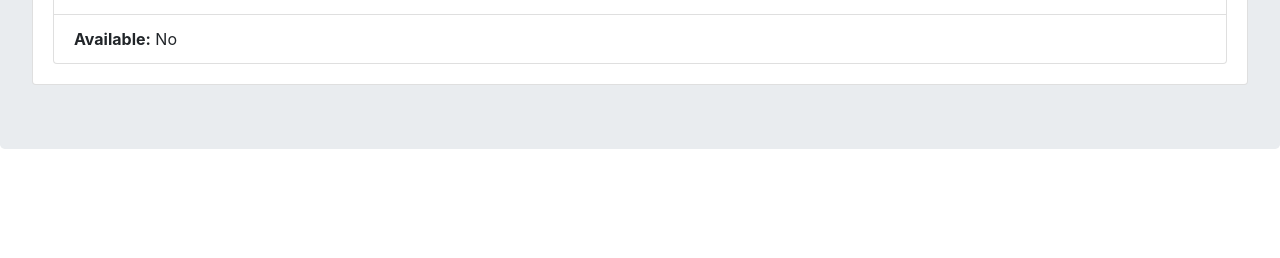
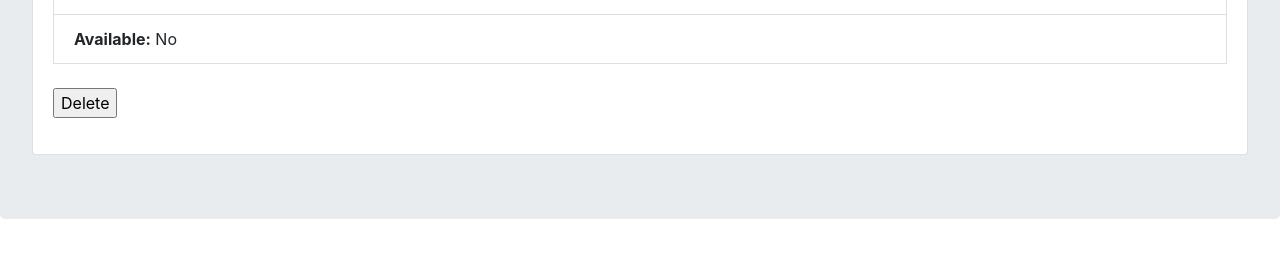
Before and after one commit to aliceseaborn/micro-library, a Flask app: page /book in a window 1280 px wide. Shown: the part 413-671 px from the top of the page. Run offline with Flask 2, Linux system fonts and the light colour scheme; tables that the repository leaves empty hold one stand-in row (values such as "Sample post"); parts of the project's set-up code (start-up, migrations or seed data) failed here and were passed over; some libraries are stand-ins or nearby versions.

Commit message:
[NEW] Add ability to delete books

```diff
--- a/project/app.py
+++ b/project/app.py
@@ -11,6 +11,7 @@ from source.forms.LoginForm import LoginForm
 from source.config import JSON_BOOK_DATA_PATH
 from source.forms.RegisterForm import RegisterForm
 from source.forms.AddBookForm import AddBookForm
+from source.forms.DeleteBookForm import DeleteBookForm
 
 
 # ------------------------------ FLASK ROUTES ------------------------------ #
@@ -47,12 +48,18 @@ def addbook():
 		return redirect(url_for('inventory'))
 	return render_template('addbook.html', form=form)
 
-@app.route('/book', methods=['GET'], defaults={'isbn': "0767919386"})
+@app.route('/book', methods=['GET', 'POST'], defaults={'isbn': "0767919386"})
 def book(isbn = "0767919386"):
 	if 'isbn' in request.args:
 		isbn = request.args['isbn']
+	form = DeleteBookForm()
+	if form.validate_on_submit():
+		Book.query.filter(Book.isbn==isbn).delete()
+		db.session.commit()
+		flash(f"The selected book has been removed from the database.")
+		return redirect(url_for('inventory'))
 	book = Book.query.filter_by(isbn=isbn).first()
-	return render_template('book.html', book=book)
+	return render_template('book.html', book=book, form=form)
 
 @app.route('/register', methods=['GET', 'POST'])
 def register():
--- /dev/null
+++ b/project/source/forms/DeleteBookForm.py
@@ -0,0 +1,8 @@
+# DELETE BOOK
+
+from flask_wtf import FlaskForm
+from wtforms.fields import SubmitField
+
+
+class DeleteBookForm(FlaskForm):
+	delete = SubmitField('Delete')
--- a/project/source/templates/book.html
+++ b/project/source/templates/book.html
@@ -28,6 +28,12 @@
 					{% else %}
 						No</li>
 					{% endif %}
+				<form method="POST">
+					{{ form.hidden_tag() }}
+					<div class="form-group">
+						<br>{{ form.delete() }}
+					</div>
+				</form>
 			</ul>
 		</div>
 	</div>
```
